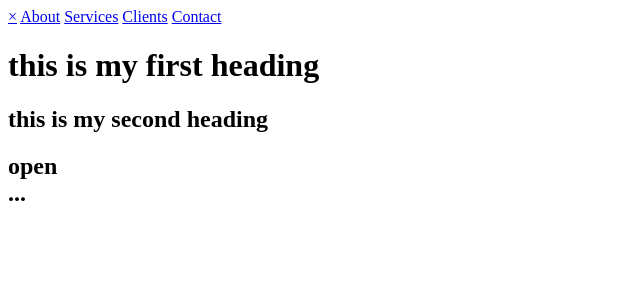
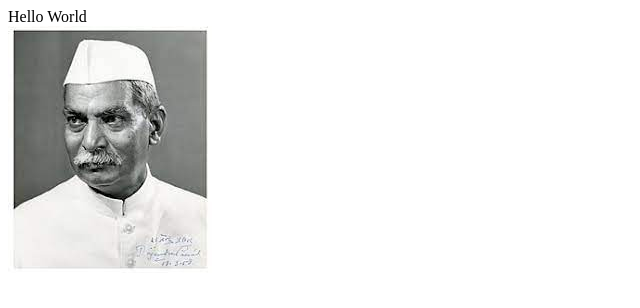
Before and after one commit to PavanNiddapu/fast, a plain HTML site: page index.html in a window 1280 px wide. Shown: the whole page, without its empty margins (0-640 px from the left). Drawn offline with Linux system fonts and the light colour scheme.

Commit message:
Lalith | add basic image

```diff
--- a/index.html
+++ b/index.html
@@ -1,18 +1,9 @@
-<div id="mySidenav" class="sidenav">
-  <a href="javascript:void(0)" class="closebtn" onclick="closeNav()">&times;</a>
-  <a href="#">About</a>
-  <a href="#">Services</a>
-  <a href="#">Clients</a>
-  <a href="#">Contact</a>
-</div>
+<html>
+  <head>
 
-
-<h1> this is my first heading <h1/>
-<h2>this is my second heading <h2/>
-<!-- Use any element to open the sidenav -->
-<span onclick="openNav()">open</span>
-
-<!-- Add all page content inside this div if you want the side nav to push page content to the right (not used if you only want the sidenav to sit on top of the page -->
-<div id="main">
-  ...
-</div>
+  </head>
+  <body>
+    <div>Hello World</div>
+    <img src="./images/NS.jpeg">
+  </body>
+</html>
```
Also changed, not shown: images/NS.jpeg (added).
